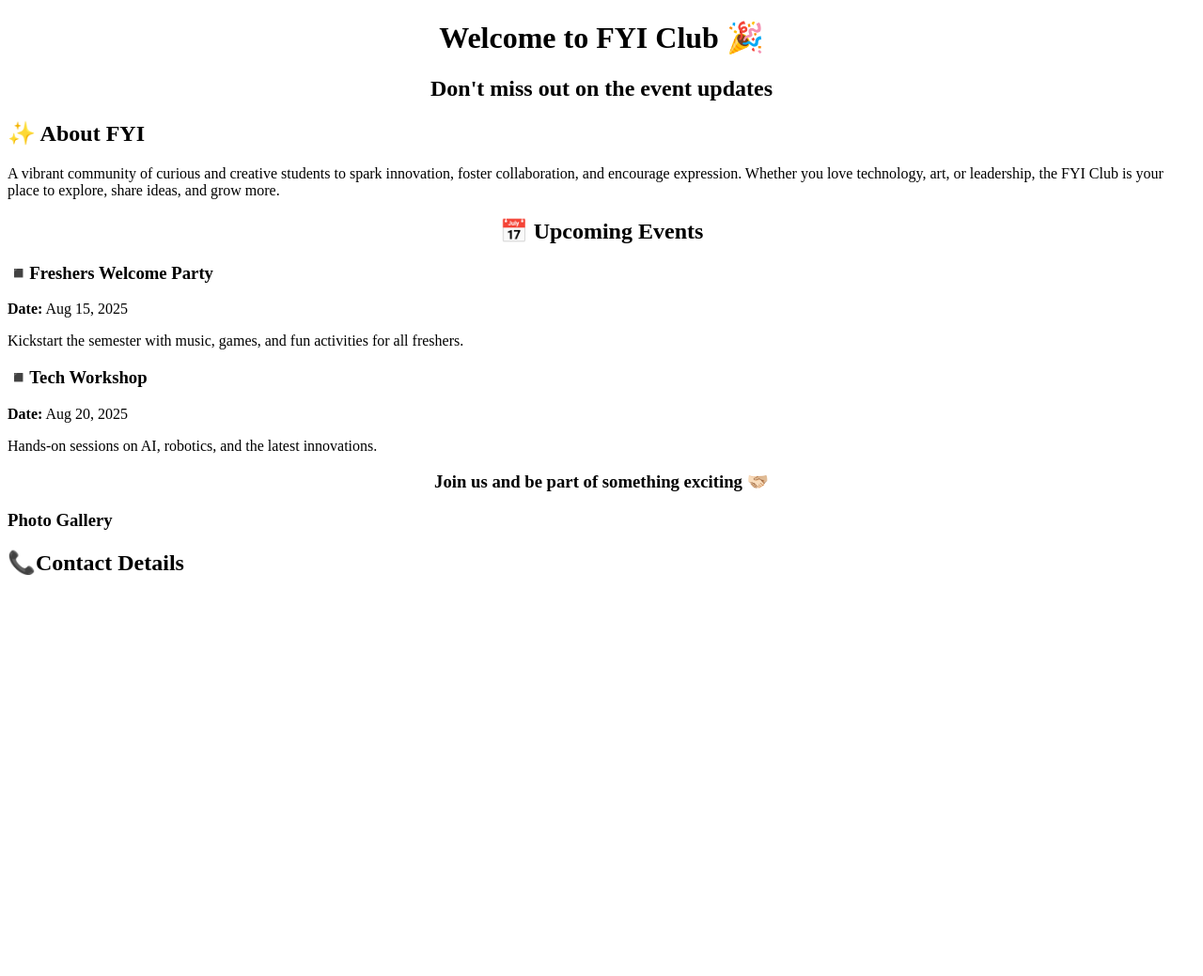
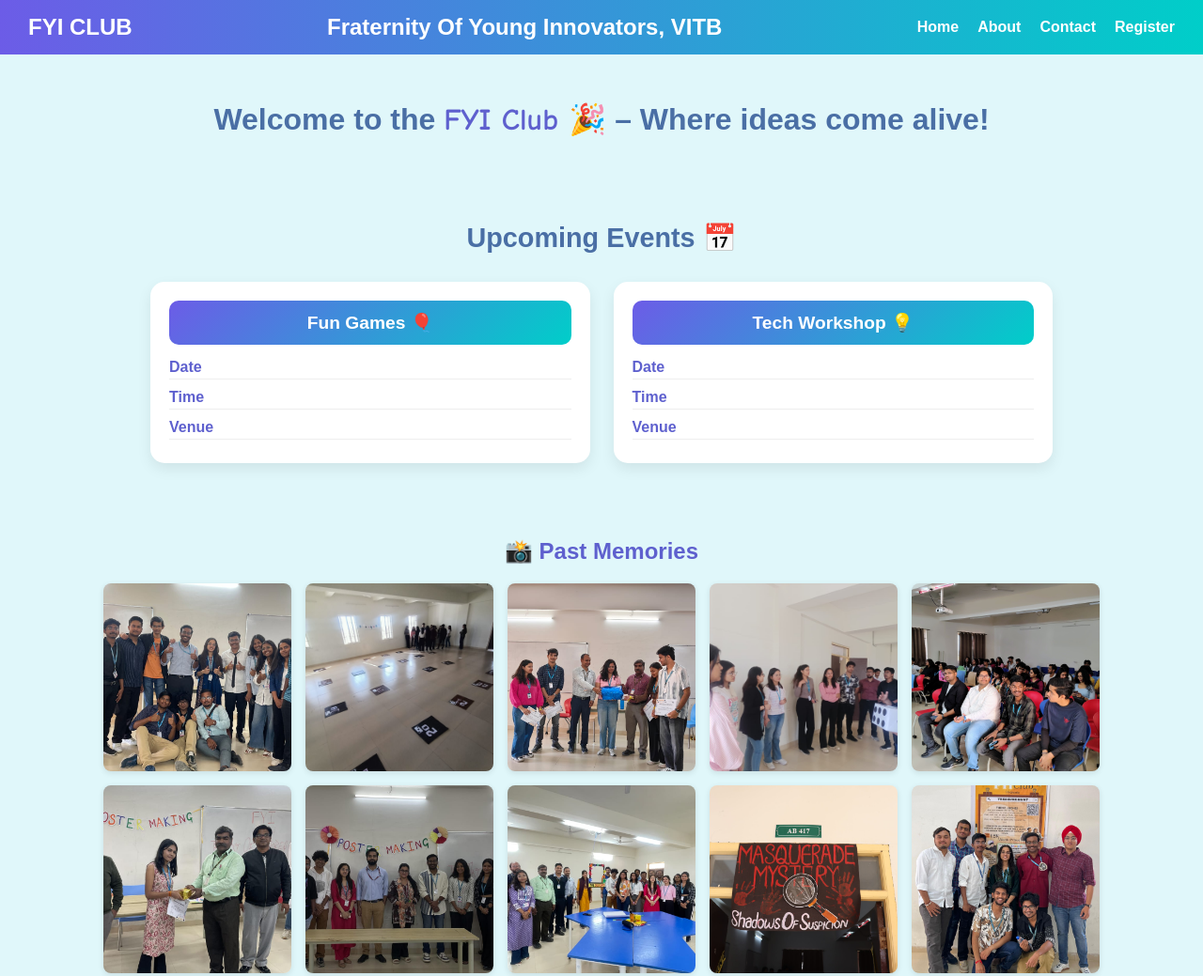
Before and after one commit to Narmada-Natarajan/Narmada-Natarajan.github.io, a plain HTML site: page index.html in a window 1280 px wide. Shown: the top 1039 px of the page at 94% size. Before the commit the page ends 800 px from the top, so only its background shows below. Drawn offline with Linux system fonts and the light colour scheme.

Commit message:
[Updated]:Files structure

```diff
--- a/index.html
+++ b/index.html
@@ -1,45 +1,84 @@
 <!DOCTYPE html>
 <html lang="en">
+
 <head>
-    <meta charset="UTF-8">
-    <meta name="viewport" content="width=device-width, initial-scale=1.0">
-    <title>Events</title>
-    <link rel="icon" href="img/eventicon.png">
+  <meta charset="UTF-8" />
+  <meta name="viewport" content="width=device-width, initial-scale=1.0" />
+  <title>FYI Club</title>
+
+  <!-- Favicon -->
+  <link rel="shortcut icon" href="assets/logo/fyilogo.png" type="image/x-icon">
+
+  <!-- External CSS -->
+  <link rel="stylesheet" href="/css/mainstyle.css">
 </head>
+
 <body>
-        <center><h1> Welcome to FYI Club 🎉</h1>
-        <h2>Don't miss out on the event updates</h2>
-        </center>
 
-        <div>
-    <h2>✨ About FYI </h2>
-    <p>
-        A vibrant community of curious and creative students to spark innovation, foster collaboration, and encourage expression.
-        Whether you love technology, art, or leadership, the FYI Club is your place to explore, share ideas, and grow more.
-    </p>
+  <!-- Navigation -->
+  <nav>
+    <h1>FYI CLUB</h1>
+    <center>
+      <h2>Fraternity Of Young Innovators, VITB</h2>
+    </center>
+    <ul>
+      <li><a href="#">Home</a></li>
+      <li><a href="#about">About</a></li>
+      <li><a href="#">Contact</a></li>
+      <li><a href="#">Register</a></li>
+    </ul>
+  </nav>
 
-</div>
-<center>
-<h2>📅 Upcoming Events </h2>
-</center>
- <div>
-        <div>
-            <h3>◾Freshers Welcome Party</h3>
-            <p><b>Date:</b> Aug 15, 2025</p>
-            <p>Kickstart the semester with music, games, and fun activities for all freshers.</p>
+  <!-- Welcome Message -->
+  <div class="welcome">
+    Welcome to the <span>FYI Club 🎉</span> – Where ideas come alive!
+  </div>
+
+  <!-- Upcoming Events -->
+  <section class="events">
+    <h2>Upcoming Events 📅</h2>
+    <div class="calendar">
+      <div class="event-card">
+        <div class="event-header">Fun Games 🎈</div>
+        <div class="event-details">
+          <h4>Date</h4>
+          <h4>Time</h4>
+          <h4>Venue</h4>
         </div>
-        <div>
-            <h3>◾Tech Workshop</h3>
-            <p><b>Date:</b> Aug 20, 2025</p>
-            <p>Hands-on sessions on AI, robotics, and the latest innovations.</p>
+      </div>
+      <div class="event-card">
+        <div class="event-header">Tech Workshop 💡</div>
+        <div class="event-details">
+          <h4>Date</h4>
+          <h4>Time</h4>
+          <h4>Venue</h4>
         </div>
+      </div>
+    </div>
+  </section>
 
-</div>
-<center>
-<h3><b>Join us and be part of something exciting 🫱🏻‍🫲🏼</b></h3>
-</center>
-<h3><b>Photo Gallery</b></h3>
-<h2>📞Contact Details</h2>
+  <!-- Photo Gallery Section -->
+  <section class="photo-gallery">
+    <h2>📸 Past Memories </h2>
+    <div class="photos">
+      <img src="assets/img1.jpg">
+      <img src="assets/img2.jpg">
+      <img src="assets/img3.jpg">
+      <img src="assets/img4.jpg">
+      <img src="assets/img5.jpg">
+      <img src="assets/img6.jpg">
+      <img src="assets/img7.jpg">
+      <img src="assets/img8.jpg">
+      <img src="assets/img9.jpg">
+      <img src="assets/img10.jpg">
+    </div>
+  </section>
+
+  <!-- Footer -->
+  <footer>
+    &copy; 2025 FYI Club. All Rights Reserved.
+  </footer>
 
 </body>
+
 </html>
```
Also changed, not shown: mainpage.html (deleted, +0 -81 lines), assets/logo/fyilogo.png (renamed from fyi/logo/image.png), css/mainstyle.css (renamed from mainstyle.css), event/icon/eventicon.png (deleted), 1 other file.
